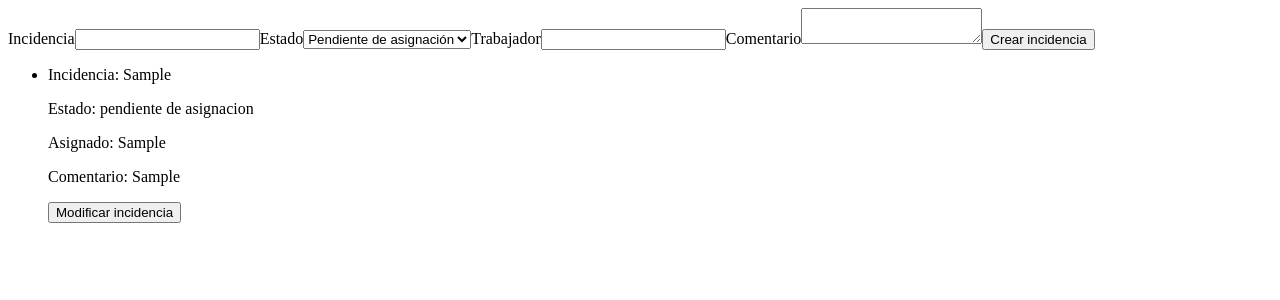
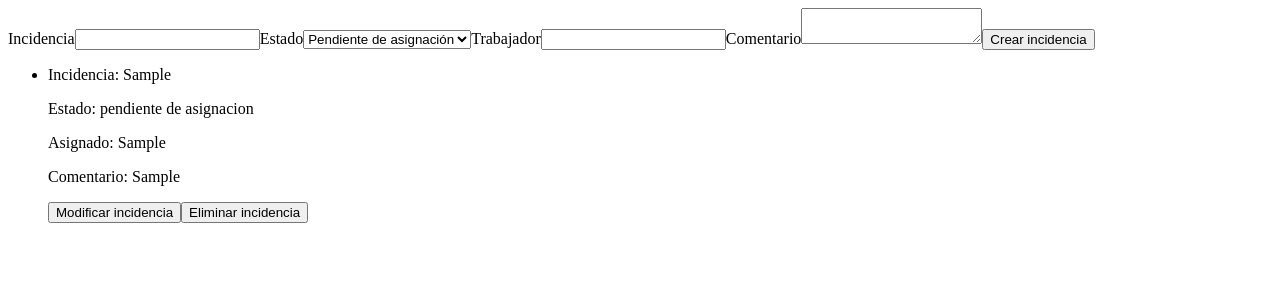
Before and after one commit to yoelvishernandez86-droid/FixFlow, a React (Vite) app: page / in a window 1280 px wide. Both pictures are taken after typing "Sample", "Sample", "Sample" into the empty fields and a click on the button "Crear incidencia". Shown: the top 300 px of the page. Built offline with nearby package versions, Linux system fonts and the light colour scheme.

Commit message:
feat: export crearIncidencia y actualizar lógica de creación en IncidenciasList

```diff
--- a/src/components/incidencia.ts
+++ b/src/components/incidencia.ts
@@ -12,7 +12,7 @@ export interface Incidencia {
   comentario?: string;
 }
 
-const crearIncidencia = (
+export const crearIncidencia = (
   titulo: string,
   estado: EstadoIncidencia,
   asignado: string = "",
--- a/src/components/incidenciasList.tsx
+++ b/src/components/incidenciasList.tsx
@@ -1,31 +1,42 @@
 import { useState } from "react";
-import { type EstadoIncidencia, type Incidencia } from "./incidencia";
+import {
+  type EstadoIncidencia,
+  type Incidencia,
+  crearIncidencia,
+} from "./incidencia";
 
 import FormularioDeIncidencia from "./formularioDeIncidencia";
 import ModalEditarIncidencia from "./ModalEditarIncidencia";
 
 function IncidenciasList() {
   const [incidencias, setIncidencias] = useState<Incidencia[]>([]);
+
   const [incidenciaEditando, setIncidenciaEditando] =
     useState<Incidencia | null>(null);
 
+  // CREAR
   const handleCrearIncidencia = (
     titulo: string,
     estado: EstadoIncidencia,
     trabajador: string,
     comentario: string,
   ) => {
-    const nuevaIncidencia: Incidencia = {
-      id: crypto.randomUUID(),
+    const nuevaIncidencia = crearIncidencia(
       titulo,
       estado,
-      asignado: trabajador,
+      trabajador,
       comentario,
-    };
+    );
 
     setIncidencias([...incidencias, nuevaIncidencia]);
   };
 
+  // ELIMINAR
+  const handleEliminarIncidencia = (id: string) => {
+    setIncidencias(incidencias.filter((incidencia) => incidencia.id !== id));
+  };
+
+  // MODIFICAR
   const handleModificarIncidencia = (
     id: string,
     titulo: string,
@@ -71,6 +82,10 @@ function IncidenciasList() {
             <button onClick={() => setIncidenciaEditando(incidencia)}>
               Modificar incidencia
             </button>
+
+            <button onClick={() => handleEliminarIncidencia(incidencia.id)}>
+              Eliminar incidencia
+            </button>
           </li>
         ))}
       </ul>
```
